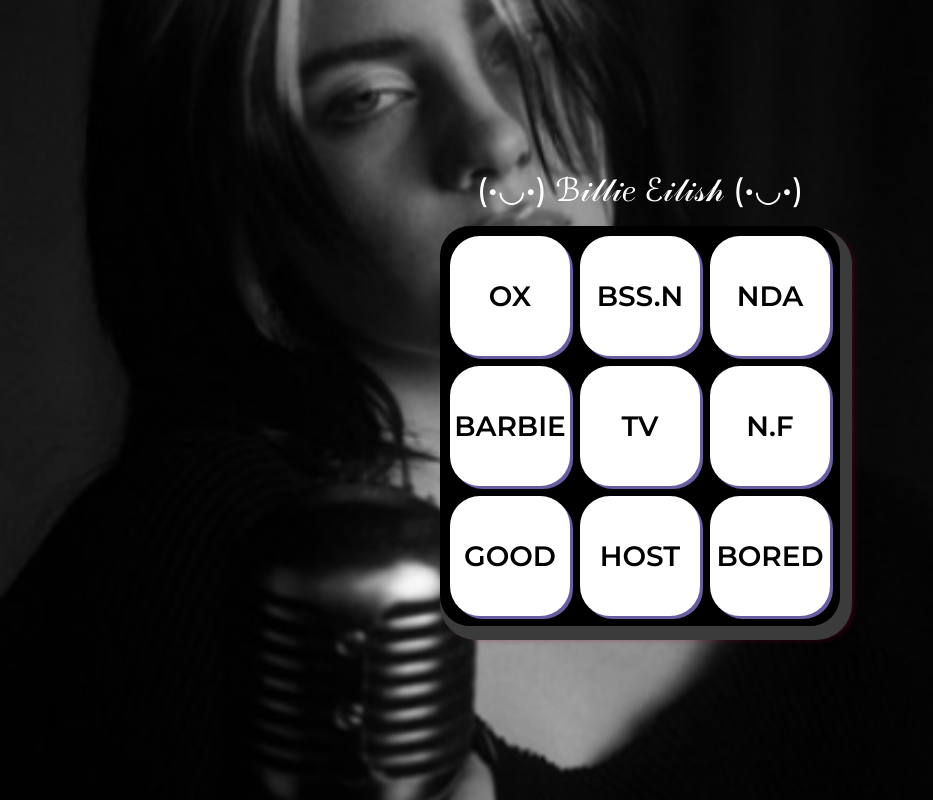
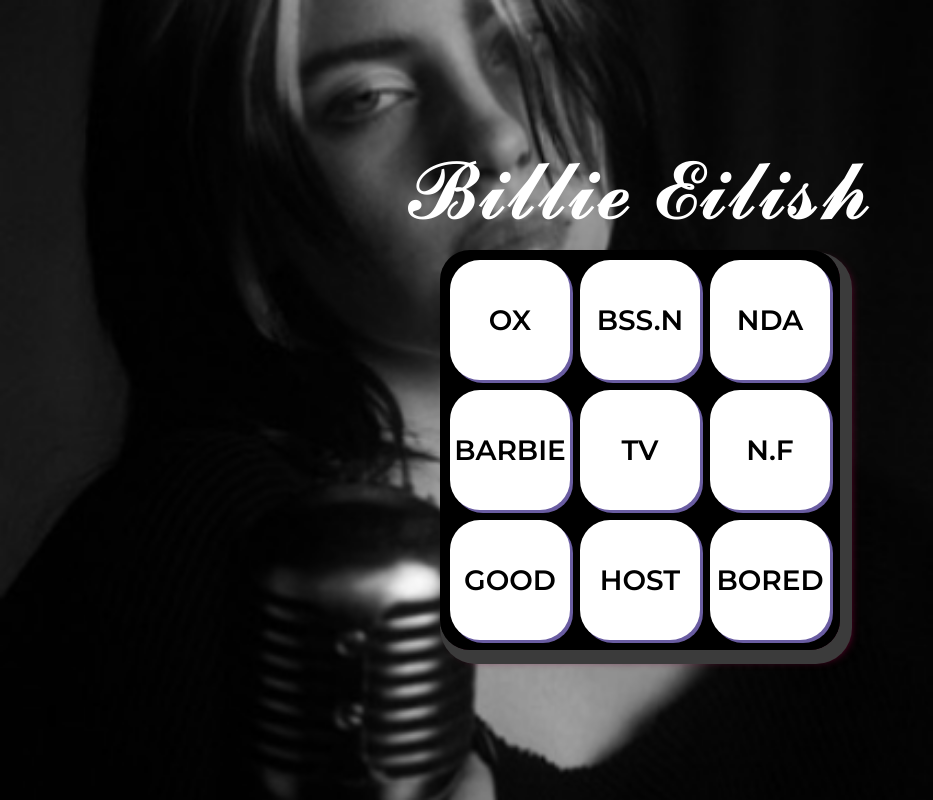
Before and after one commit to bossamanda/3tri, a plain HTML site: page index.html in a window 1280 px wide. Shown: the whole page, without its empty margins (0-933 px from the left). Drawn offline with Linux system fonts and the light colour scheme.

Commit message:
Add files via upload

```diff
--- a/css/estilos.css
+++ b/css/estilos.css
@@ -71,3 +71,7 @@ h1 {
   background-repeat: no-repeat;
   background-size: cover;
 }
+
+.titulo{
+  font-size: 5em;
+}
--- a/index.html
+++ b/index.html
@@ -19,7 +19,7 @@
 </head>
 
 <body class="am">
-    <h1 class="titulo"> (•◡•) ℬ𝒾𝓁𝓁𝒾𝑒 ℰ𝒾𝓁𝒾𝓈𝒽 (•◡•)</h1>
+    <h1 class="titulo"> 𝓑𝓲𝓵𝓵𝓲𝓮 𝓔𝓲𝓵𝓲𝓼𝓱 </h1>
 
  <section class="teclado">
     <button class="tecla tecla_pom">OX</button>
```
